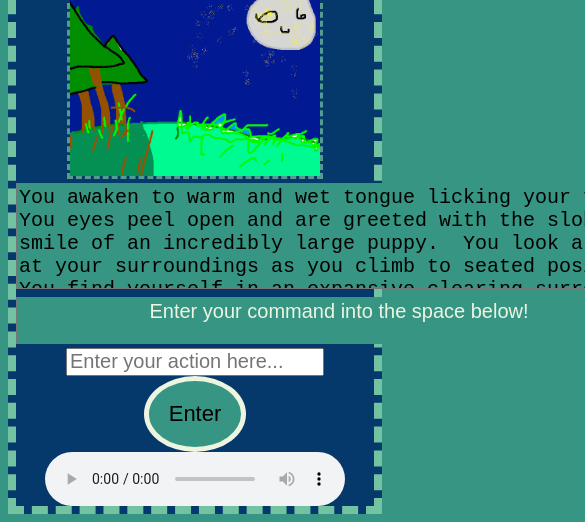
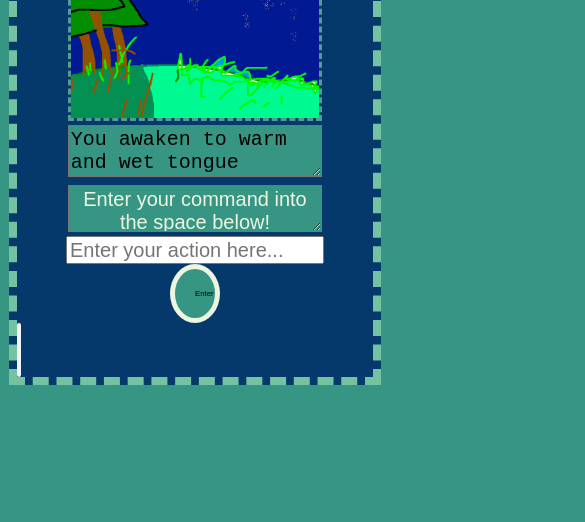
Before and after one commit to Chris0Bannon/Text-adventure, a plain HTML site: page Index.html in a window 390 px wide. Shown: the part 402-924 px from the top of the page, 585 px wide, since content can reach past the window. After the commit the page ends 844 px from the top, so only its background shows below. Drawn offline with Linux system fonts and the light colour scheme.

Commit message:
another attempt at responsive css

```diff
--- a/style.css
+++ b/style.css
@@ -7,14 +7,18 @@ to {border-color: #8EE4af;}
 }
 
 #tunes{
+  max-height: 1%;
+  max-width: 1%;
   display: flex;
   justify-content: center;
 }
 
 img {
   object-fit: contain;
-  max-width: 70%;
-  max-height: 70%;
+  width: 70%;
+  height: 70%;
+  max-width: 900px;
+  max-height: 900px;
   padding 5px;
   animation-name: trippyborder;
   animation-duration: 3s;
@@ -59,26 +63,24 @@ width: 250px;
  }
 
 button{
+  max-width: 10%;
+  max-height: 10%;
   display: block;
   margin-left: auto;
   margin-right: auto;
   border: 5px solid #EDF5E1;
   padding:  20px 20px;
-  font-size: 22px;
+  font-size: 2vw;
+  text-align: center;
   background-color: #379683;
   border-radius: 50%;
   position: relative;
 }
 
-button: active{
-  top:3px;
-}
-
-em{
-  font-size: 88px;
-}
-
 #gameWindow{
+  margin: auto;
+  width: 95%;
+  max-height: 95%;
   animation-name: trippyborder;
   animation-duration: 10s;
   animation-iteration-count: infinite;
@@ -91,11 +93,14 @@ em{
 #maps{
   font-family: fantasy;
   color: #EDF5E1;
+  font-size: 4vw;
 }
 
 #plotMessage{
-  height: 100px;
-  width: 640px;
+  width: 70%;
+  height: 80%;
+  max-width: 640px;
+  max-height: 100px;
   font-size: 20px;
   background-color: #379683;
   margin-bottom: none;
@@ -106,7 +111,9 @@ em{
 #gameMessage{
   font-size: 20px;
   font-family: fantasy;
-  width: 640px;
+  width: 70%;
+  height: 80%;
+  max-width: 640px;
   text-align: center;
   height: 41px;
   color: #EDF5E1;
--- a/tester.js
+++ b/tester.js
@@ -5,11 +5,14 @@
 // the specific things i want with simpler functions.
 //i could srsly just have everything be [mapLocation.what i want]
 
+// or we could have a switch function that outputs a different value from the array based
+// the case
+
 // we need a a new function to decide if we are outputting the plotMessage
 //or the dialogue into the text area.. .
 //we meed another function to determine what dialogue value willbe out input
 // we will likely need to make the output from the speach case of our switch function
-// to me someething novel to allow this.
+// to me something novel to allow this.
 
 
 function dialogueOutputSelector() {
```
